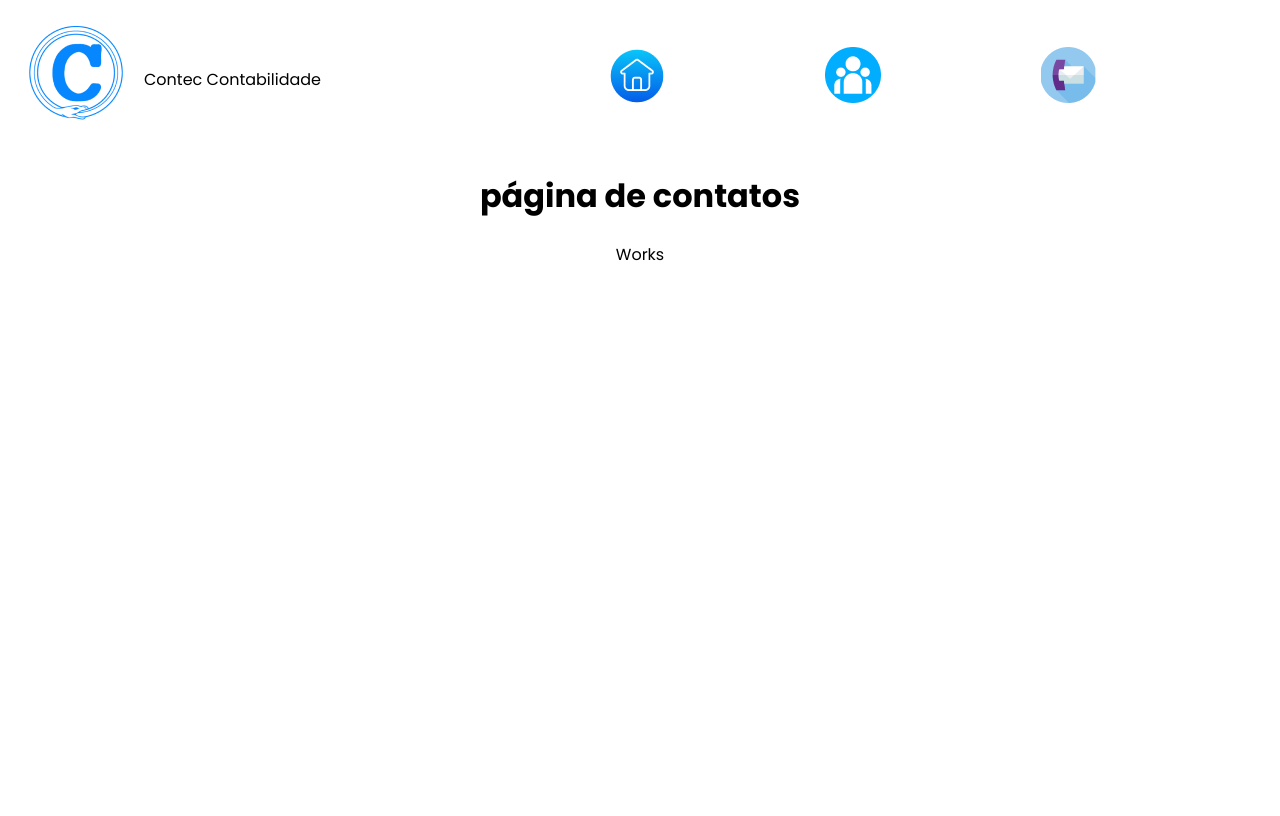
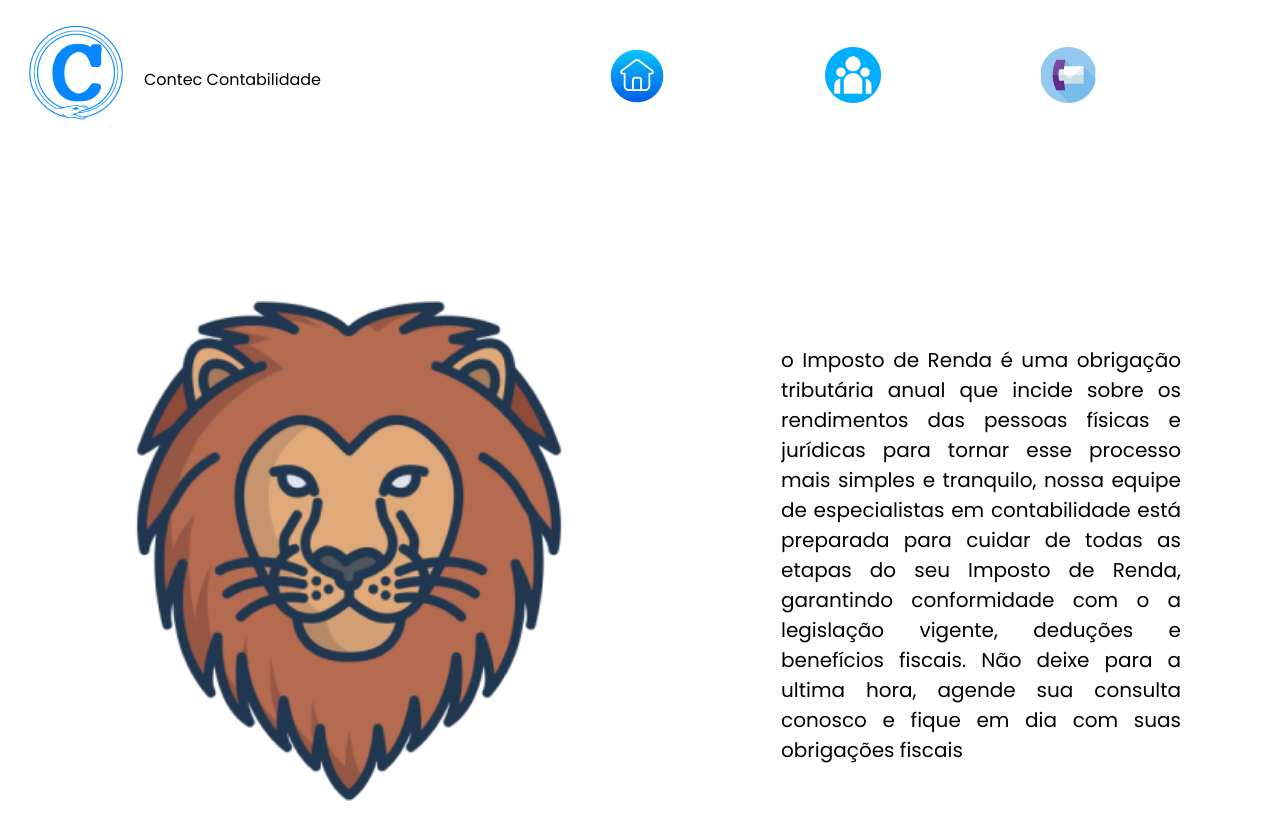
Before and after one commit to JonathanFerreirar/group-project, a React (Create React App) app: page /contentService in a window 1280 px wide. Built offline with nearby package versions, Linux system fonts and the light colour scheme.

Commit message:
add ajuste contentService

```diff
--- a/src/components/contentService/ContentService.js
+++ b/src/components/contentService/ContentService.js
@@ -1,10 +1,27 @@
+import "./contentService.css";
+import leao from "../../assets/service/leao.png";
+
 function ContentService() {
-    return (
+  return (
+    <div className="container">
+      <div className="image">
+        <img src={leao} alt="Leao"/>
+      </div>
+
       <div>
-        <h1>página de contatos</h1>
-        <p> Works</p>
+        <p className="mainText">
+          {" "}
+          o Imposto de Renda é uma obrigação tributária anual que incide sobre
+          os rendimentos das pessoas físicas e jurídicas para tornar esse
+          processo mais simples e tranquilo, nossa equipe de especialistas em
+          contabilidade está preparada para cuidar de todas as etapas do seu
+          Imposto de Renda, garantindo conformidade com o a legislação vigente,
+          deduções e benefícios fiscais. Não deixe para a ultima hora, agende
+          sua consulta conosco e fique em dia com suas obrigações fiscais
+        </p>
       </div>
-    );
-  }
+    </div>
+  );
+}
 
-  export default ContentService;
+export default ContentService;
--- a/src/components/contentService/contentService.css
+++ b/src/components/contentService/contentService.css
@@ -0,0 +1,38 @@
+.container {
+  display: flex;
+  justify-content: space-around;
+  align-items: center;
+  margin-top: 150px;
+}
+.image img{
+  width: 500px;
+  max-width: 100%;
+
+
+}
+.mainText {
+   text-align: justify;
+    width: 400px;
+    font-size: 20px;
+}
+
+/*adding responsiveness */
+
+/* @media (max-width: 1200px) {
+
+}
+
+@media (max-width: 800px) {
+  * {
+    overflow-y: visible;
+  }
+
+  .services {
+    display: block;
+  }
+
+}
+
+@media (max-width: 500px) {
+
+} */
```
